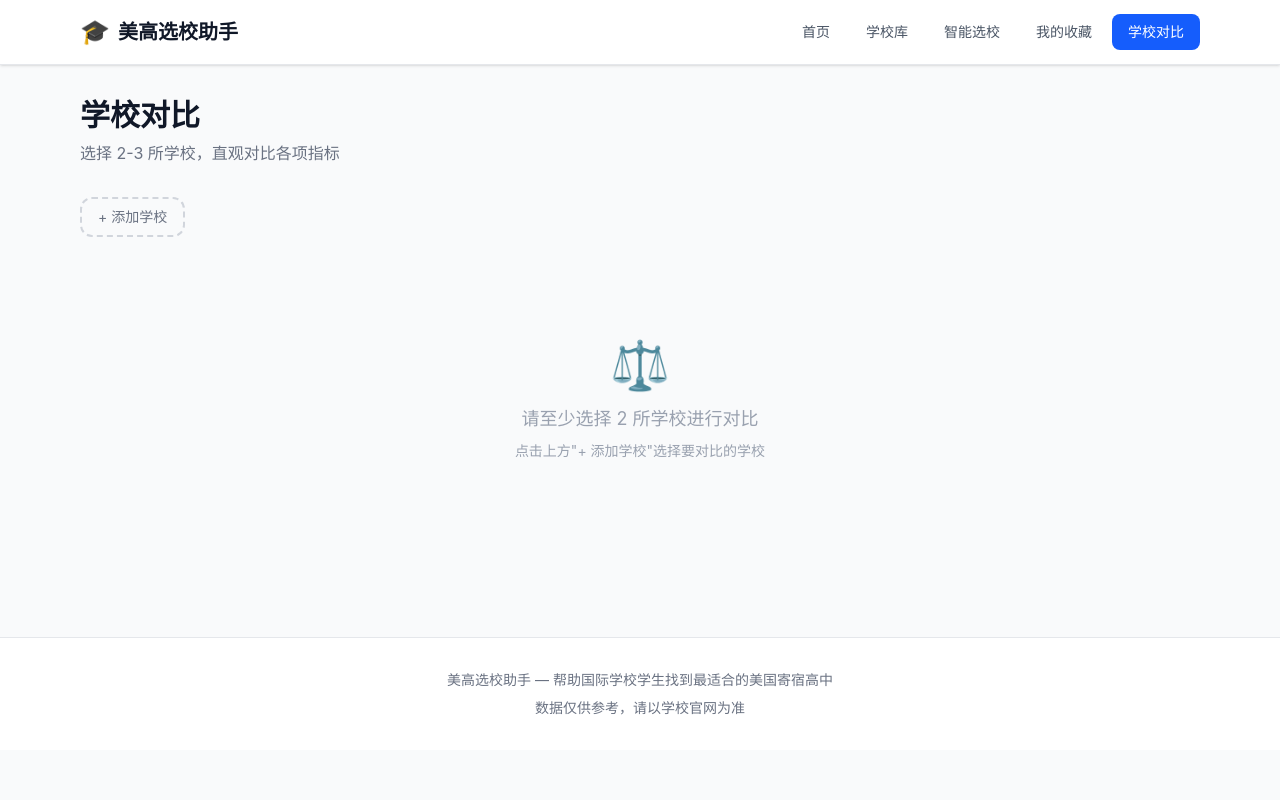
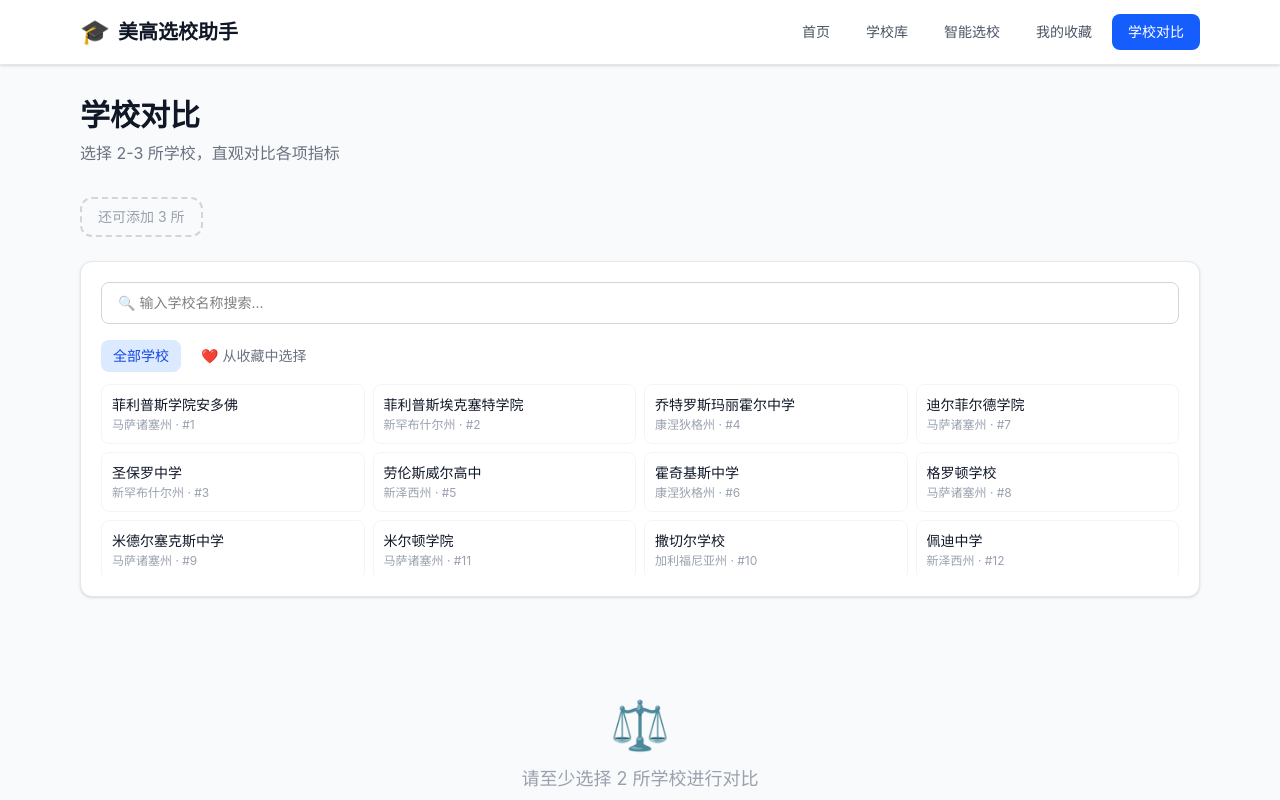
Before and after one commit to Hshyyy/meigao-helper, a React (Vite) app: page /compare in a window 1280 px wide. Shown: the top 800 px of the page. Built offline with nearby package versions, Linux system fonts and the light colour scheme.

Commit message:
优化对比页面：支持搜索添加、从收藏中选择

```diff
--- a/src/pages/Compare.tsx
+++ b/src/pages/Compare.tsx
@@ -1,4 +1,4 @@
-import { useState } from "react";
+import { useState, useMemo } from "react";
 import { schools } from "../data/schools";
 import type { School } from "../data/schools";
 
@@ -37,9 +37,38 @@ export default function Compare() {
       return [];
     }
   });
-  const [showSelector, setShowSelector] = useState(false);
+  const [search, setSearch] = useState("");
+  const [activeTab, setActiveTab] = useState<"all" | "favorites">("all");
+
+  const favorites: number[] = useMemo(() => {
+    try {
+      return JSON.parse(localStorage.getItem("favorites") || "[]");
+    } catch {
+      return [];
+    }
+  }, []);
 
   const compareSchools = schools.filter((s) => compareIds.includes(s.id));
+
+  const searchResults = useMemo(() => {
+    if (!search.trim()) return [];
+    const q = search.trim().toLowerCase();
+    return schools
+      .filter((s) => !compareIds.includes(s.id))
+      .filter(
+        (s) =>
+          s.nameCn.includes(q) ||
+          s.name.toLowerCase().includes(q) ||
+          s.state.includes(q)
+      )
+      .slice(0, 8);
+  }, [search, compareIds]);
+
+  const favoriteSchools = useMemo(() => {
+    return schools
+      .filter((s) => favorites.includes(s.id) && !compareIds.includes(s.id))
+      .slice(0, 8);
+  }, [favorites, compareIds]);
 
   const addSchool = (id: number) => {
     if (compareIds.length >= 3) return;
@@ -47,6 +76,7 @@ export default function Compare() {
     const next = [...compareIds, id];
     setCompareIds(next);
     localStorage.setItem("compare", JSON.stringify(next));
+    setSearch("");
   };
 
   const removeSchool = (id: number) => {
@@ -72,24 +102,21 @@ export default function Compare() {
         {compareSchools.map((school) => (
           <div
             key={school.id}
-            className="flex items-center gap-2 bg-blue-50 text-blue-700 px-4 py-2 rounded-xl"
+            className="flex items-center gap-2 bg-purple-50 text-purple-700 px-4 py-2 rounded-xl"
           >
             <span className="font-medium text-sm">{school.nameCn}</span>
             <button
               onClick={() => removeSchool(school.id)}
-              className="text-blue-400 hover:text-blue-600"
+              className="text-purple-400 hover:text-purple-600 ml-1"
             >
               ×
             </button>
           </div>
         ))}
         {compareIds.length < 3 && (
-          <button
-            onClick={() => setShowSelector(!showSelector)}
-            className="border-2 border-dashed border-gray-300 text-gray-500 px-4 py-2 rounded-xl hover:border-blue-400 hover:text-blue-500 text-sm"
-          >
-            + 添加学校
-          </button>
+          <div className="border-2 border-dashed border-gray-300 text-gray-400 px-4 py-2 rounded-xl text-sm">
+            还可添加 {3 - compareIds.length} 所
+          </div>
         )}
         {compareIds.length > 0 && (
           <button
@@ -101,25 +128,95 @@ export default function Compare() {
         )}
       </div>
 
-      {/* 学校选择器 */}
-      {showSelector && (
-        <div className="bg-white rounded-xl shadow-sm border border-gray-200 p-4 mb-6 max-h-60 overflow-y-auto">
-          <div className="grid grid-cols-2 md:grid-cols-3 lg:grid-cols-4 gap-2">
-            {schools
+      {/* 添加学校区域 */}
+      {compareIds.length < 3 && (
+        <div className="bg-white rounded-xl shadow-sm border border-gray-200 p-5 mb-6">
+          {/* 搜索框 */}
+          <div className="relative mb-4">
+            <input
+              type="text"
+              value={search}
+              onChange={(e) => setSearch(e.target.value)}
+              placeholder="🔍 输入学校名称搜索..."
+              className="w-full border border-gray-300 rounded-lg px-4 py-2.5 text-sm"
+            />
+            {searchResults.length > 0 && (
+              <div className="absolute top-full left-0 right-0 bg-white border border-gray-200 rounded-lg shadow-lg mt-1 z-10 max-h-48 overflow-y-auto">
+                {searchResults.map((school) => (
+                  <button
+                    key={school.id}
+                    onClick={() => addSchool(school.id)}
+                    className="w-full text-left px-4 py-2 hover:bg-blue-50 text-sm flex items-center justify-between"
+                  >
+                    <div>
+                      <span className="font-medium text-gray-900">
+                        {school.nameCn}
+                      </span>
+                      <span className="text-gray-400 ml-2 text-xs">
+                        {school.name}
+                      </span>
+                    </div>
+                    <span className="text-xs text-gray-400">
+                      {school.state}
+                    </span>
+                  </button>
+                ))}
+              </div>
+            )}
+          </div>
+
+          {/* 标签切换 */}
+          <div className="flex gap-2 mb-3">
+            <button
+              onClick={() => setActiveTab("all")}
+              className={`px-3 py-1.5 rounded-lg text-sm transition-colors ${
+                activeTab === "all"
+                  ? "bg-blue-100 text-blue-700"
+                  : "text-gray-500 hover:bg-gray-100"
+              }`}
+            >
+              全部学校
+            </button>
+            <button
+              onClick={() => setActiveTab("favorites")}
+              className={`px-3 py-1.5 rounded-lg text-sm transition-colors ${
+                activeTab === "favorites"
+                  ? "bg-blue-100 text-blue-700"
+                  : "text-gray-500 hover:bg-gray-100"
+              }`}
+            >
+              ❤️ 从收藏中选择
+              {favorites.length > 0 && (
+                <span className="ml-1 text-xs">({favorites.length})</span>
+              )}
+            </button>
+          </div>
+
+          {/* 学校列表 */}
+          <div className="grid grid-cols-2 md:grid-cols-3 lg:grid-cols-4 gap-2 max-h-48 overflow-y-auto">
+            {(activeTab === "all" ? schools : favoriteSchools)
               .filter((s) => !compareIds.includes(s.id))
               .map((school) => (
                 <button
                   key={school.id}
                   onClick={() => addSchool(school.id)}
-                  className="text-left p-2 rounded-lg hover:bg-blue-50 text-sm"
+                  className="text-left p-2.5 rounded-lg hover:bg-blue-50 border border-gray-100 text-sm transition-colors"
                 >
                   <div className="font-medium text-gray-900 truncate">
                     {school.nameCn}
                   </div>
-                  <div className="text-xs text-gray-400">{school.state}</div>
+                  <div className="text-xs text-gray-400 mt-0.5">
+                    {school.state} · #{school.ranking}
+                  </div>
                 </button>
               ))}
           </div>
+
+          {activeTab === "favorites" && favoriteSchools.length === 0 && (
+            <p className="text-sm text-gray-400 text-center py-4">
+              还没有收藏任何学校，去学校库或智能选校页面收藏后再来对比
+            </p>
+          )}
         </div>
       )}
 
@@ -128,7 +225,9 @@ export default function Compare() {
         <div className="text-center py-20 text-gray-400">
           <p className="text-5xl mb-4">⚖️</p>
           <p className="text-lg">请至少选择 2 所学校进行对比</p>
-          <p className="text-sm mt-2">点击上方"+ 添加学校"选择要对比的学校</p>
+          <p className="text-sm mt-2">
+            通过搜索、浏览列表或从收藏中选择学校
+          </p>
         </div>
       ) : (
         <div className="bg-white rounded-xl shadow-sm border border-gray-200 overflow-x-auto">
@@ -147,6 +246,12 @@ export default function Compare() {
                       {school.nameCn}
                     </div>
                     <div className="text-xs text-gray-400">{school.name}</div>
+                    <button
+                      onClick={() => removeSchool(school.id)}
+                      className="text-xs text-red-400 hover:text-red-600 mt-1"
+                    >
+                      移除
+                    </button>
                   </th>
                 ))}
               </tr>
@@ -158,7 +263,6 @@ export default function Compare() {
                   {compareSchools.map((school) => {
                     const value = school[field.key as keyof School];
                     const display = field.format(value as never);
-                    // 高亮最优值
                     let isBest = false;
                     if (
                       field.key === "ranking" ||
@@ -187,7 +291,6 @@ export default function Compare() {
                   })}
                 </tr>
               ))}
-              {/* 标签行 */}
               <tr className="border-b border-gray-50">
                 <td className="p-4 text-sm text-gray-500">特色标签</td>
                 {compareSchools.map((school) => (
@@ -208,7 +311,6 @@ export default function Compare() {
                   </td>
                 ))}
               </tr>
-              {/* 亮点行 */}
               <tr>
                 <td className="p-4 text-sm text-gray-500">特色亮点</td>
                 {compareSchools.map((school) => (
```
